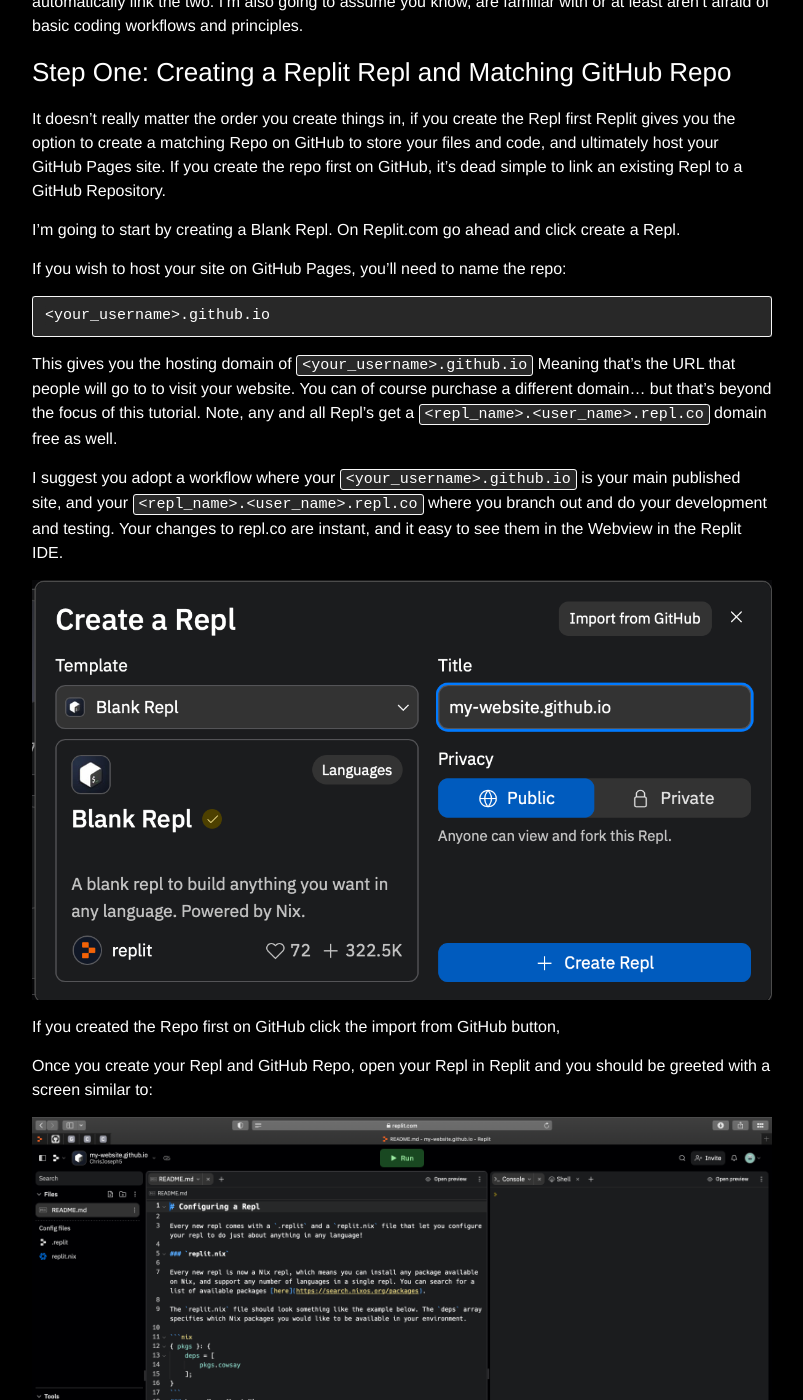
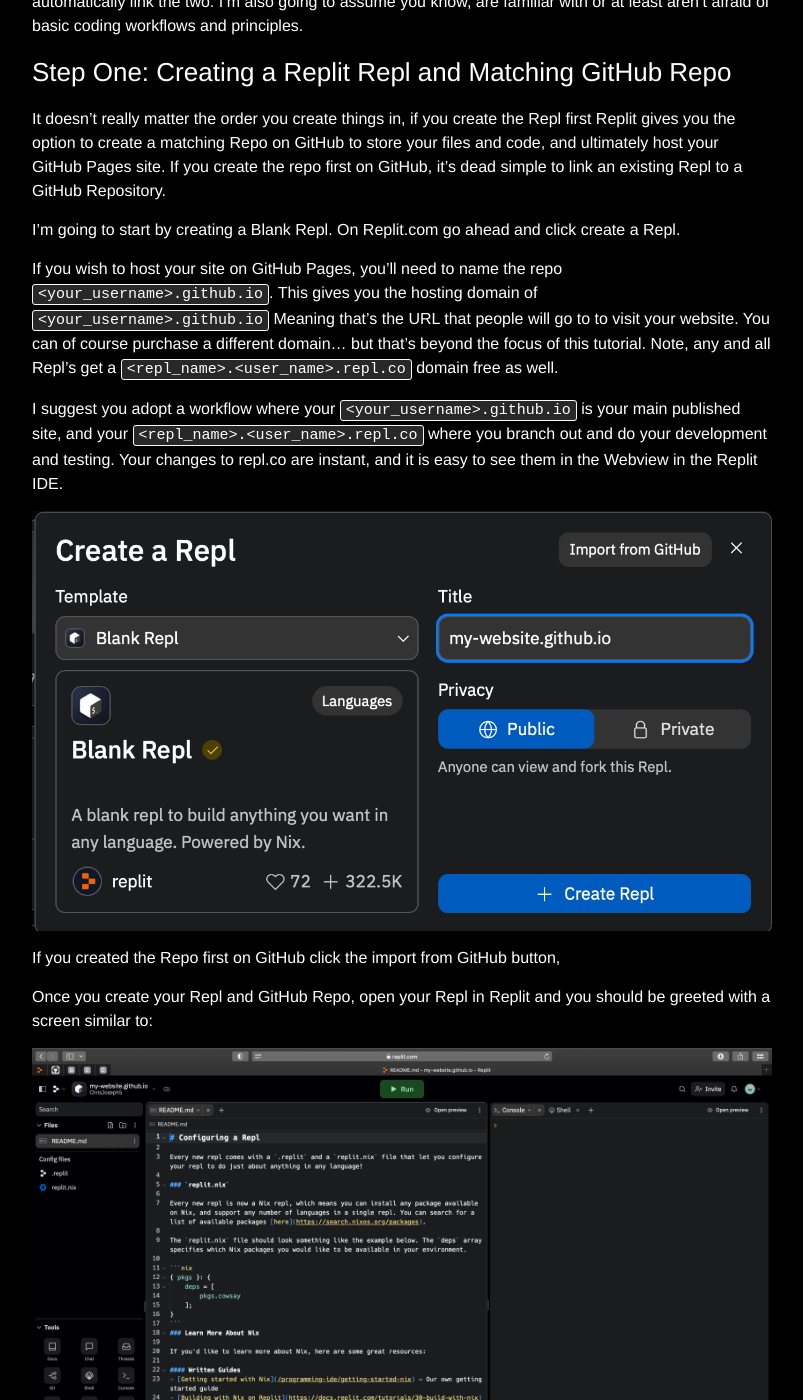
Before and after one commit to CJmusic/cjmusic.github.io, a Jekyll site: the page built from _posts/2023-03-17-First Commit.markdown, in a window 1280 px wide and 1400 px high, scrolled down 1116 px. Shown: the whole window, without its empty margins (238-1041 px from the left). Built offline with Jekyll 4.4.1, drawn with Linux system fonts in a browser that asks for light colours; some of the changed text lies outside the part shown.

```diff
--- a/_posts/2023-03-17-First Commit.markdown
+++ b/_posts/2023-03-17-First Commit.markdown
@@ -23,15 +23,9 @@ It doesn't really matter the order you create things in, if you create the Repl
 
 I'm going to start by creating a Blank Repl. On Replit.com go ahead and click create a Repl.
 
-If you wish to host your site on GitHub Pages, you'll need to name the repo:
+If you wish to host your site on GitHub Pages, you'll need to name the repo `<your_username>.github.io`. This gives you the hosting domain of `<your_username>.github.io` Meaning that's the URL that people will go to to visit your website. You can of course purchase a different domain... but that's beyond the focus of this tutorial. Note, any and all Repl's get a `<repl_name>.<user_name>.repl.co` domain free as well.
 
-	<your_username>.github.io
-
-
-This gives you the hosting domain of `<your_username>.github.io` Meaning that's the URL that people will go to to visit your website. You can of course purchase a different domain... but that's beyond the focus of this tutorial. Note, any and all Repl's get a `<repl_name>.<user_name>.repl.co` domain free as well.
-
-
-I suggest you adopt a workflow where your `<your_username>.github.io` is your main published site, and your `<repl_name>.<user_name>.repl.co` where you branch out and do your development and testing. Your changes to repl.co are instant, and it easy to see them in the Webview in the Replit IDE.
+I suggest you adopt a workflow where your `<your_username>.github.io` is your main published site, and your `<repl_name>.<user_name>.repl.co` where you branch out and do your development and testing. Your changes to repl.co are instant, and it is easy to see them in the Webview in the Replit IDE.
 
 ![](/post-assets/2023-03-17-First%20Commit/CreateARepl.png)
 
```
Also changed, not shown: other parts of _posts/2023-03-17-First Commit.markdown (+2 -0 lines), about.md (+2 -2 lines).
